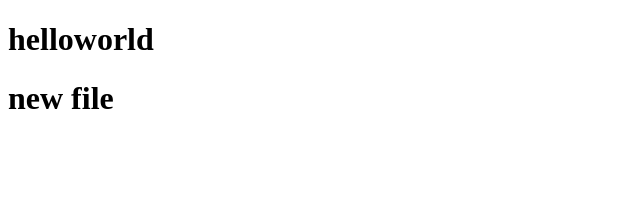
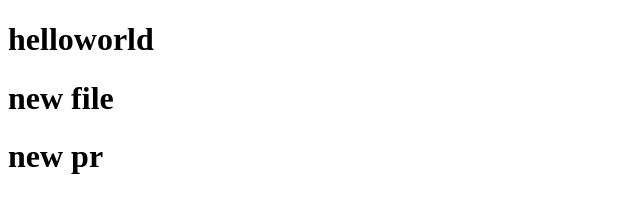
Before and after one commit to kaids77/charlierepo, a plain HTML site: page index.html in a window 1280 px wide. Shown: the whole page, without its empty margins (0-640 px from the left). Drawn offline with Linux system fonts and the light colour scheme.

Commit message:
feat: new pr

```diff
--- a/index.html
+++ b/index.html
@@ -8,5 +8,6 @@
 <body>
     <h1>helloworld</h1>
     <h1>new file</h1>
+    <h1>new pr</h1>
 </body>
 </html>
```
